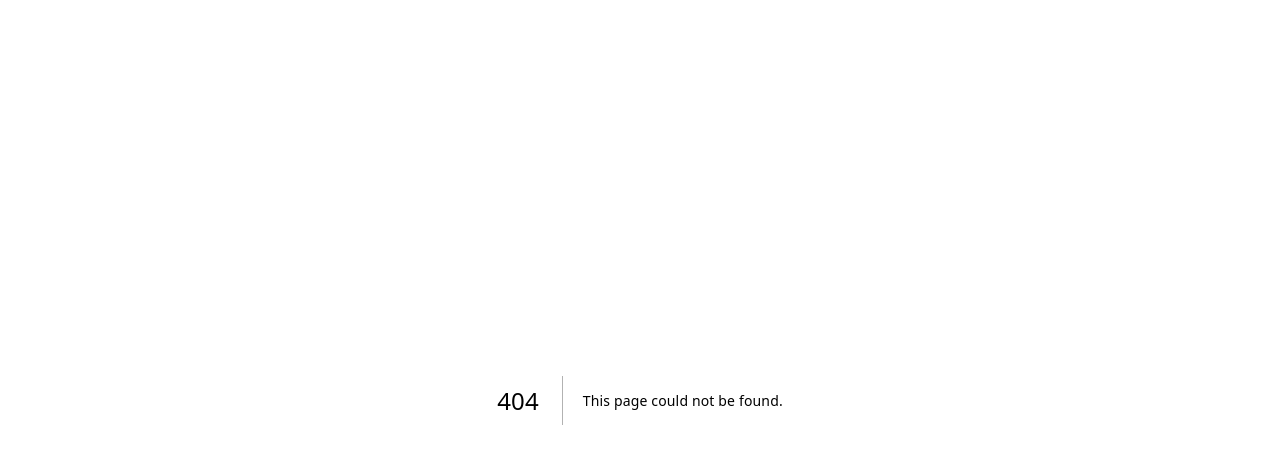
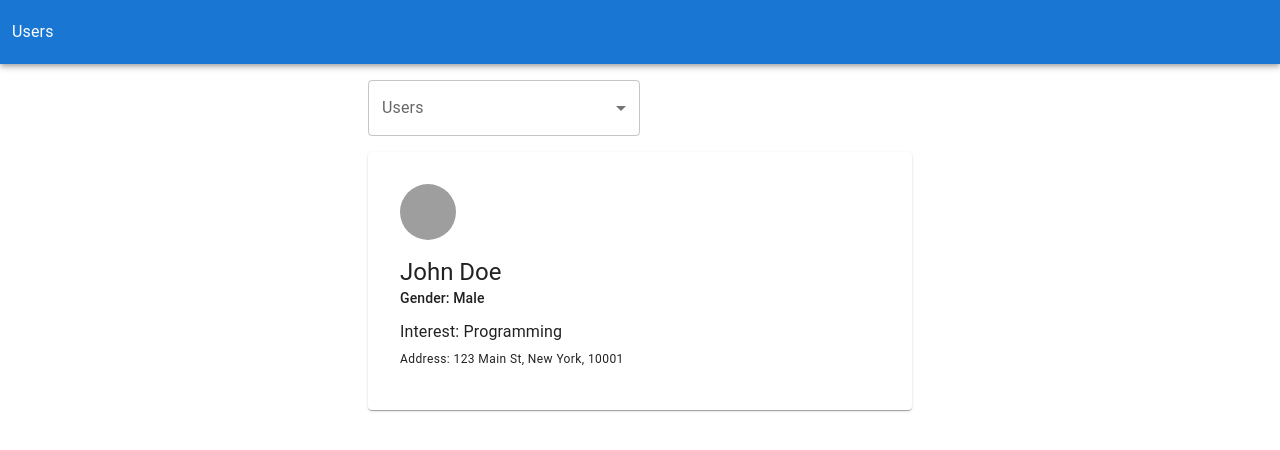
Before and after one commit to dabi-vm/farakav-challenge, a Next.js app: page /users in a window 1280 px wide. Before the commit this address had no page. Shown: the top 450 px of the page. Built offline with nearby package versions, Linux system fonts and the light colour scheme; grey boxes are pictures that could not be loaded.

Commit message:
feat: users ui layout

```diff
--- a/src/components/layout.tsx
+++ b/src/components/layout.tsx
@@ -1,16 +1,35 @@
+import { toUpperCaseFirstLetter } from "@farakav-challenge/utils/strings";
+import { AppBar, Container, Toolbar } from "@mui/material";
 import Head from "next/head";
+import { useRouter } from "next/router";
 
 type LayoutProps = {
   children: React.ReactNode;
 };
 
 const Layout = ({ children }: LayoutProps) => {
+  const router = useRouter();
+  const path = router.asPath.split("/");
+  const lastPathPart = path[path.length - 1];
+
+  const pageTitle =
+    lastPathPart === ""
+      ? "Home"
+      : lastPathPart === "users"
+      ? toUpperCaseFirstLetter(lastPathPart)
+      : "";
+
   return (
     <>
       <Head>
         <title>Farakav Challenge</title>
       </Head>
-      <main>{children}</main>
+      <main>
+        <AppBar position="static">
+          <Toolbar>{pageTitle}</Toolbar>
+        </AppBar>
+        <Container maxWidth="sm">{children}</Container>
+      </main>
     </>
   );
 };
--- /dev/null
+++ b/src/pages/[users]/components/UserCard.tsx
@@ -0,0 +1,36 @@
+import { User } from "@farakav-challenge/lib";
+import { Avatar, Card, CardContent, Grid, Typography } from "@mui/material";
+
+type UserCardProps = {
+  user: User;
+};
+
+const UserCard = ({ user }: UserCardProps) => {
+  return (
+    <Grid item xs={12}>
+      <Card
+        sx={{
+          marginTop: 4,
+          padding: 4,
+        }}
+      >
+        <CardContent>
+          <Avatar
+            alt={user.name.firstName}
+            src={user.profile.picture}
+            sx={{ width: 56, height: 56, mb: 4 }}
+          />
+          <Typography variant="h5">{`${user.name.firstName} ${user.name.lastName}`}</Typography>
+          <Typography variant="subtitle2">{`Gender: ${user.profile.gender}`}</Typography>
+          <Typography
+            variant="subtitle1"
+            mt={2}
+          >{`Interest: ${user.profile.interest}`}</Typography>
+          <Typography variant="caption">{`Address: ${user.address.street}, ${user.address.city}, ${user.address["zip code"]}`}</Typography>
+        </CardContent>
+      </Card>
+    </Grid>
+  );
+};
+
+export default UserCard;
--- /dev/null
+++ b/src/pages/[users]/index.tsx
@@ -0,0 +1,35 @@
+import { CSelect } from "@farakav-challenge/components/ui-components";
+import { User } from "@farakav-challenge/lib";
+import { Grid } from "@mui/material";
+import UserCard from "./components/UserCard";
+
+const user: User = {
+  id: "1",
+  name: {
+    firstName: "John",
+    lastName: "Doe",
+  },
+  profile: {
+    gender: "Male",
+    interest: "Programming",
+    picture: "https://example.com/picture.jpg",
+  },
+  address: {
+    city: "New York",
+    street: "123 Main St",
+    "zip code": "10001",
+  },
+};
+
+const Index = () => {
+  return (
+    <Grid container p={4}>
+      <Grid item xs={12} md={6}>
+        <CSelect options={[]} label="Users" />
+      </Grid>
+      <UserCard user={user} />
+    </Grid>
+  );
+};
+
+export default Index;
--- a/src/pages/_app.tsx
+++ b/src/pages/_app.tsx
@@ -1,3 +1,4 @@
+import Layout from "@farakav-challenge/components/layout";
 import Providers from "@farakav-challenge/components/providers";
 import "@farakav-challenge/styles/globals.css";
 import type { AppProps } from "next/app";
@@ -5,7 +6,9 @@ import type { AppProps } from "next/app";
 export default function App({ Component, pageProps }: AppProps) {
   return (
     <Providers>
-      <Component {...pageProps} />
+      <Layout>
+        <Component {...pageProps} />
+      </Layout>
     </Providers>
   );
 }
```
Also changed, not shown: src/pages/index.tsx (+18 -2 lines).
